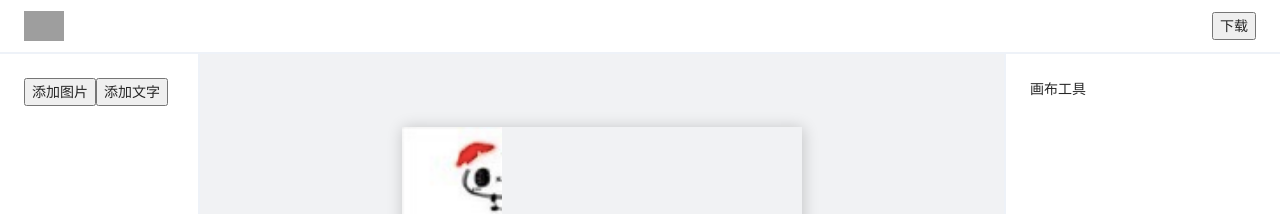
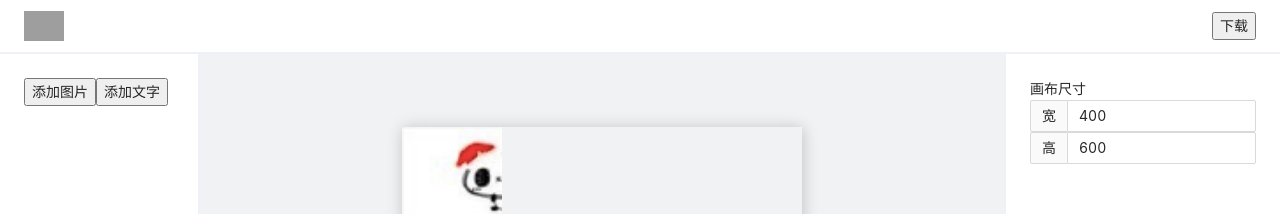
Before and after one commit to hhzzcc/editor, a Vue app: page /#/ in a window 1280 px wide. Shown: the top 214 px of the page. Built offline with nearby package versions, Linux system fonts and the light colour scheme; grey boxes are pictures that could not be loaded.

Commit message:
feat: 布局调整

```diff
--- a/src/components/bar/group.vue
+++ b/src/components/bar/group.vue
@@ -1,5 +1,6 @@
 <template>
     <div class="image-bar">
+        <div>组</div>
         <Input :value="x" @change="(v) => $emit('change-x', +v.target.value)">
             <template #addonBefore>X</template>
         </Input>
--- a/src/components/bar/image.vue
+++ b/src/components/bar/image.vue
@@ -1,5 +1,6 @@
 <template>
     <div class="image-bar">
+        <div>图片</div>
         <Input :value="x" @change="(v) => $emit('change-x', +v.target.value)">
             <template #addonBefore>X</template>
         </Input>
--- /dev/null
+++ b/src/components/bar/scene.vue
@@ -0,0 +1,38 @@
+<template>
+    <div class="scene-bar">
+        <div>画布尺寸</div>
+        <Input
+            :value="width"
+            @change="(v) => $emit('change-width', +v.target.value)"
+        >
+            <template #addonBefore>宽</template>
+        </Input>
+        <Input
+            :value="height"
+            @change="(v) => $emit('change-height', +v.target.value)"
+            ><template #addonBefore>高</template>
+        </Input>
+    </div>
+</template>
+
+<script>
+import { defineComponent } from "vue";
+import { Input } from "ant-design-vue";
+
+export default defineComponent({
+    name: "scene-bar",
+    components: {
+        Input
+    },
+    props: {
+        width: {
+            type: [String, Number],
+            default: 0
+        },
+        height: {
+            type: [String, Number],
+            default: 0
+        }
+    }
+});
+</script>
--- a/src/components/bar/text.vue
+++ b/src/components/bar/text.vue
@@ -1,5 +1,6 @@
 <template>
     <div class="text-bar">
+        <div>文字</div>
         <div>
             <Input
                 :value="x"
--- a/src/views/home/index.vue
+++ b/src/views/home/index.vue
@@ -18,7 +18,7 @@
             </div>
 
             <div class="home-view__right">
-                <div v-if="!editElement">画布工具</div>
+                <SceneBar v-if="!editElement" :width="400" :height="600" />
                 <ImageBar
                     v-else-if="editElement.elementType === 'image'"
                     :x="editElement.state.x"
@@ -72,6 +72,7 @@
 import ImageBar from "../../components/bar/image.vue";
 import TextBar from "../../components/bar/text.vue";
 import GroupBar from "../../components/bar/group.vue";
+import SceneBar from "../../components/bar/scene.vue";
 
 import { onMounted, ref, nextTick } from "vue";
 
@@ -86,7 +87,8 @@
     components: {
         ImageBar,
         TextBar,
-        GroupBar
+        GroupBar,
+        SceneBar
     },
     setup() {
         const parent = ref(null);
```
Also changed, not shown: 5 other files (tests, documents, lock files or other folders).
